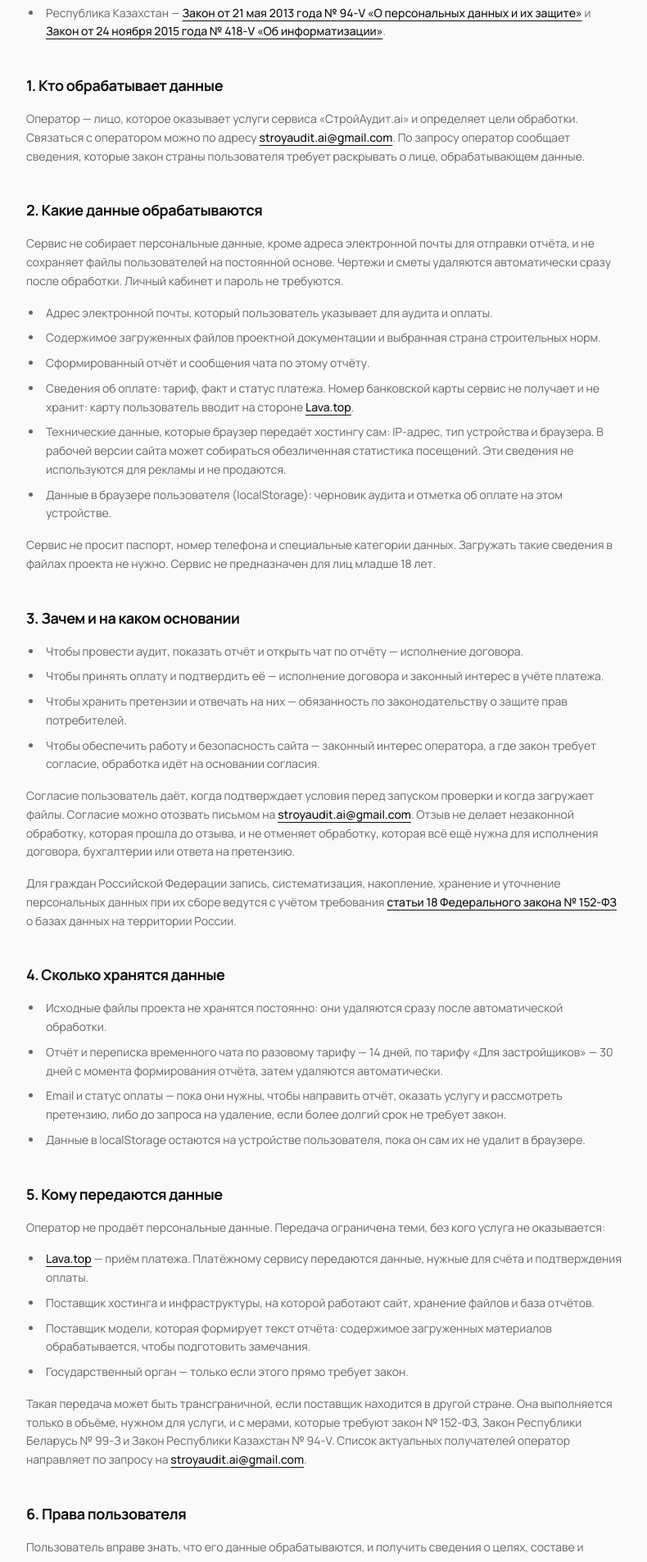
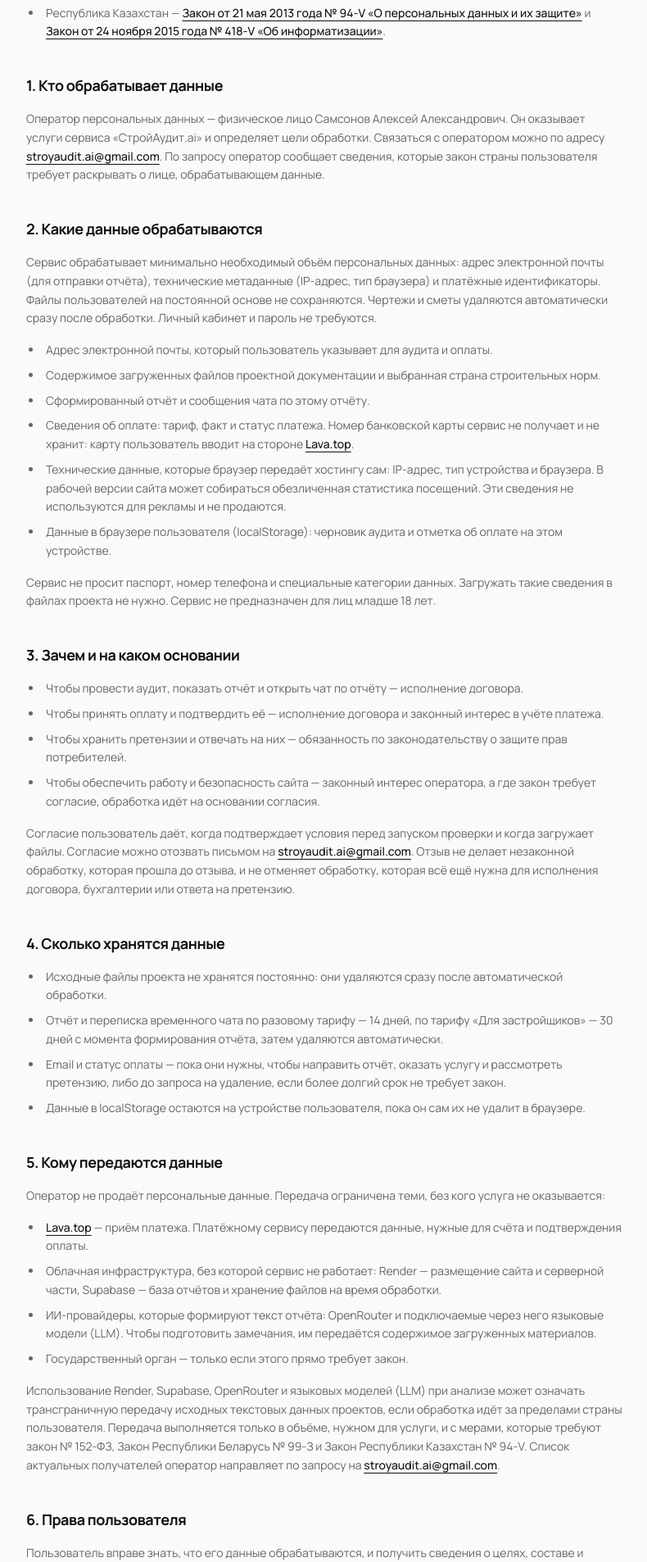
Before and after one commit to samsonov-work-pl/stroy-audit-web, a Next.js app: page /privacy in a window 1280 px wide. Shown: the part 540-2446 px from the top of the page at 82% size, without its empty margins (244-1034 px from the left). Built offline with nearby package versions, Linux system fonts and the light colour scheme.

Commit message:
Correct privacy and offer wording to match the operator, processed data, and foreign infrastructure.
Remove the false claim that databases are located in Russia and point the homepage notice at the policy.

Co-authored-by: Cursor <cursoragent@cursor.com>

```diff
--- a/app/privacy/page.tsx
+++ b/app/privacy/page.tsx
@@ -11,7 +11,7 @@ export const metadata: Metadata = {
 
 export default function PrivacyPage() {
   return (
-    <LegalPage title="Политика конфиденциальности" current="/privacy">
+    <LegalPage title="Политика конфиденциальности" current="/privacy" updated="22 октября 2026 г.">
       <p>
         Политика объясняет, какие данные обрабатывает сервис «СтройАудит.ai», зачем и какие права
         есть у пользователя. Она применяется вместе с <Link href="/offer">Публичной офертой</Link>.
@@ -59,17 +59,18 @@ export default function PrivacyPage() {
 
       <h2>1. Кто обрабатывает данные</h2>
       <p>
-        Оператор — лицо, которое оказывает услуги сервиса «СтройАудит.ai» и определяет цели
-        обработки. Связаться с оператором можно по адресу <a href={LEGAL_MAILTO}>{LEGAL_EMAIL}</a>.
-        По запросу оператор сообщает сведения, которые закон страны пользователя требует раскрывать
-        о лице, обрабатывающем данные.
+        Оператор персональных данных — физическое лицо Самсонов Алексей Александрович. Он оказывает
+        услуги сервиса «СтройАудит.ai» и определяет цели обработки. Связаться с оператором можно по
+        адресу <a href={LEGAL_MAILTO}>{LEGAL_EMAIL}</a>. По запросу оператор сообщает сведения,
+        которые закон страны пользователя требует раскрывать о лице, обрабатывающем данные.
       </p>
 
       <h2>2. Какие данные обрабатываются</h2>
       <p>
-        Сервис не собирает персональные данные, кроме адреса электронной почты для отправки отчёта, и
-        не сохраняет файлы пользователей на постоянной основе. Чертежи и сметы удаляются автоматически
-        сразу после обработки. Личный кабинет и пароль не требуются.
+        Сервис обрабатывает минимально необходимый объём персональных данных: адрес электронной
+        почты (для отправки отчёта), технические метаданные (IP-адрес, тип браузера) и платёжные
+        идентификаторы. Файлы пользователей на постоянной основе не сохраняются. Чертежи и сметы
+        удаляются автоматически сразу после обработки. Личный кабинет и пароль не требуются.
       </p>
       <ul>
         <li>Адрес электронной почты, который пользователь указывает для аудита и оплаты.</li>
@@ -116,12 +117,6 @@ export default function PrivacyPage() {
         Отзыв не делает незаконной обработку, которая прошла до отзыва, и не отменяет обработку,
         которая всё ещё нужна для исполнения договора, бухгалтерии или ответа на претензию.
       </p>
-      <p>
-        Для граждан Российской Федерации запись, систематизация, накопление, хранение и уточнение
-        персональных данных при их сборе ведутся с учётом требования{' '}
-        <ExternalLink href={laws.rfPersonalData}>статьи 18 Федерального закона № 152-ФЗ</ExternalLink>{' '}
-        о базах данных на территории России.
-      </p>
 
       <h2>4. Сколько хранятся данные</h2>
       <ul>
@@ -150,18 +145,24 @@ export default function PrivacyPage() {
           <ExternalLink href={laws.lava}>Lava.top</ExternalLink> — приём платежа. Платёжному сервису
           передаются данные, нужные для счёта и подтверждения оплаты.
         </li>
-        <li>Поставщик хостинга и инфраструктуры, на которой работают сайт, хранение файлов и база отчётов.</li>
         <li>
-          Поставщик модели, которая формирует текст отчёта: содержимое загруженных материалов
-          обрабатывается, чтобы подготовить замечания.
+          Облачная инфраструктура, без которой сервис не работает: Render — размещение сайта и
+          серверной части, Supabase — база отчётов и хранение файлов на время обработки.
+        </li>
+        <li>
+          ИИ-провайдеры, которые формируют текст отчёта: OpenRouter и подключаемые через него
+          языковые модели (LLM). Чтобы подготовить замечания, им передаётся содержимое загруженных
+          материалов.
         </li>
         <li>Государственный орган — только если этого прямо требует закон.</li>
       </ul>
       <p>
-        Такая передача может быть трансграничной, если поставщик находится в другой стране. Она
-        выполняется только в объёме, нужном для услуги, и с мерами, которые требуют закон № 152-ФЗ,
-        Закон Республики Беларусь № 99-З и Закон Республики Казахстан № 94-V. Список актуальных
-        получателей оператор направляет по запросу на <a href={LEGAL_MAILTO}>{LEGAL_EMAIL}</a>.
+        Использование Render, Supabase, OpenRouter и языковых моделей (LLM) при анализе может означать
+        трансграничную передачу исходных текстовых данных проектов, если обработка идёт за пределами
+        страны пользователя. Передача выполняется только в объёме, нужном для
+        услуги, и с мерами, которые требуют закон № 152-ФЗ, Закон Республики Беларусь № 99-З и Закон
+        Республики Казахстан № 94-V. Список актуальных получателей оператор направляет по запросу на{' '}
+        <a href={LEGAL_MAILTO}>{LEGAL_EMAIL}</a>.
       </p>
 
       <h2>6. Права пользователя</h2>
@@ -192,10 +193,24 @@ export default function PrivacyPage() {
         Запрос или отзыв согласия направляется на <a href={LEGAL_MAILTO}>{LEGAL_EMAIL}</a> с адреса,
         который пользователь оставлял в сервисе. Если адреса не совпадают, оператор может попросить
         сведения, которых достаточно, чтобы убедиться, что пишет тот же человек, и не раскрыть чужой
-        отчёт. Ответ даётся в срок закона страны пользователя: для Беларуси по отзыву согласия — 15
-        дней, для остальных запросов — не дольше 30 календарных дней, если закон не установил более
-        короткий срок.
+        отчёт. Срок рассмотрения зависит от страны пользователя:
       </p>
+      <ul>
+        <li>
+          Граждане Российской Федерации — 10 рабочих дней с даты получения запроса, согласно{' '}
+          <ExternalLink href={laws.rfPersonalData}>статье 20 Федерального закона № 152-ФЗ</ExternalLink>.
+          Этот срок может быть продлён не более чем на 5 рабочих дней, если оператор направит
+          мотивированное уведомление с указанием причин.
+        </li>
+        <li>
+          Граждане Республики Беларусь — 15 дней, согласно{' '}
+          <ExternalLink href={laws.byPersonalData}>статье 10 Закона № 99-З</ExternalLink>.
+        </li>
+        <li>
+          Граждане Республики Казахстан — до 30 календарных дней, согласно{' '}
+          <ExternalLink href={laws.kzPersonalData}>статье 24 Закона № 94-V</ExternalLink>.
+        </li>
+      </ul>
 
       <h2>8. Как данные защищаются</h2>
       <p>
--- a/components/hero.tsx
+++ b/components/hero.tsx
@@ -1,3 +1,4 @@
+import Link from 'next/link'
 import { UploadCard } from '@/components/upload-card'
 
 export function Hero() {
@@ -23,16 +24,19 @@ export function Hero() {
             найдет скрытые ошибки, сложные нюансы и поможет сберечь финансы и нервы всех участников
             стройки.
           </p>
-          <p
-            className="animate-fade-up max-w-3xl rounded-full border border-border bg-card px-4 py-2 text-sm leading-snug text-foreground"
-            style={{ animationDelay: '260ms' }}
-          >
-            Сервис не собирает персональные данные, кроме email для отправки отчёта. Чертежи и сметы
-            удаляются автоматически, личные кабинеты и пароли не требуются.
+        </div>
+        <div
+          className="animate-fade-up flex w-full max-w-xl flex-col gap-4"
+          style={{ animationDelay: '320ms' }}
+        >
+          <UploadCard />
+          <p className="w-full rounded-2xl border border-border bg-card px-4 py-2.5 text-center text-sm leading-snug text-foreground">
+            Сервис обрабатывает минимально необходимый объём персональных данных. Чертежи и сметы
+            удаляются автоматически, личные кабинеты и пароли не требуются. Подробности — в{' '}
+            <Link href="/privacy" className="font-medium underline underline-offset-2">
+              Политике конфиденциальности
+            </Link>.
           </p>
-        </div>
-        <div className="animate-fade-up w-full max-w-xl" style={{ animationDelay: '320ms' }}>
-          <UploadCard />
         </div>
       </div>
     </section>
--- a/components/legal-page.tsx
+++ b/components/legal-page.tsx
@@ -16,10 +16,12 @@ export function ExternalLink({ href, children }: { href: string; children: React
 export function LegalPage({
   title,
   current,
+  updated = LEGAL_UPDATED,
   children,
 }: {
   title: string
   current: (typeof legalDocuments)[number]['href']
+  updated?: string
   children: ReactNode
 }) {
   const others = legalDocuments.filter((doc) => doc.href !== current)
@@ -36,7 +38,7 @@ export function LegalPage({
             <h1 className="text-balance text-4xl font-extrabold leading-[1.08] tracking-[-0.03em]">
               {title}
             </h1>
-            <p className="text-sm text-muted-foreground">Редакция от {LEGAL_UPDATED}</p>
+            <p className="text-sm text-muted-foreground">Редакция от {updated}</p>
           </header>
           <div className="flex flex-col gap-4 text-sm leading-relaxed text-muted-foreground [&_a]:font-medium [&_a]:text-foreground [&_a]:underline [&_a]:underline-offset-4 [&_h2]:mt-6 [&_h2]:text-lg [&_h2]:font-bold [&_h2]:tracking-tight [&_h2]:text-foreground [&_li]:pl-1 [&_ol]:flex [&_ol]:list-decimal [&_ol]:flex-col [&_ol]:gap-2 [&_ol]:pl-5 [&_strong]:font-semibold [&_strong]:text-foreground [&_ul]:flex [&_ul]:list-disc [&_ul]:flex-col [&_ul]:gap-2 [&_ul]:pl-5">
             {children}
```
Also changed, not shown: app/offer/page.tsx (+6 -5 lines).
